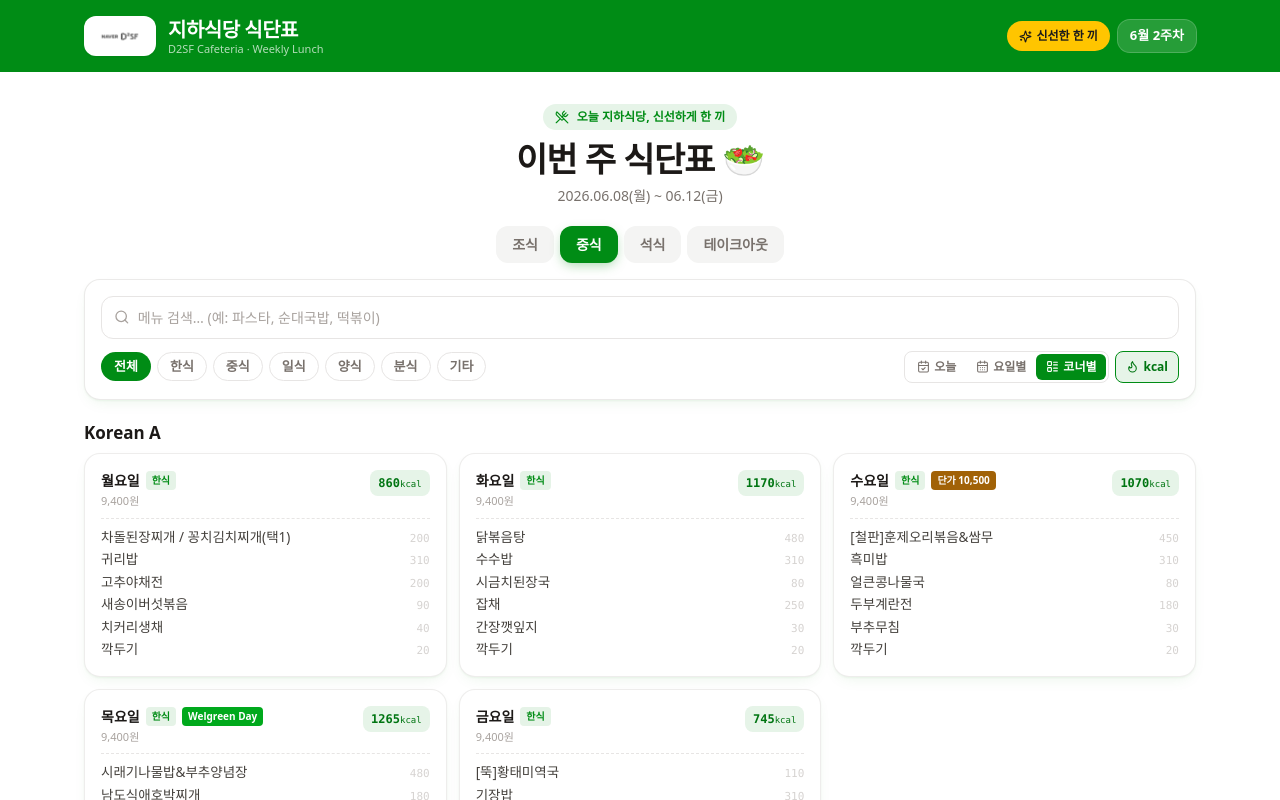
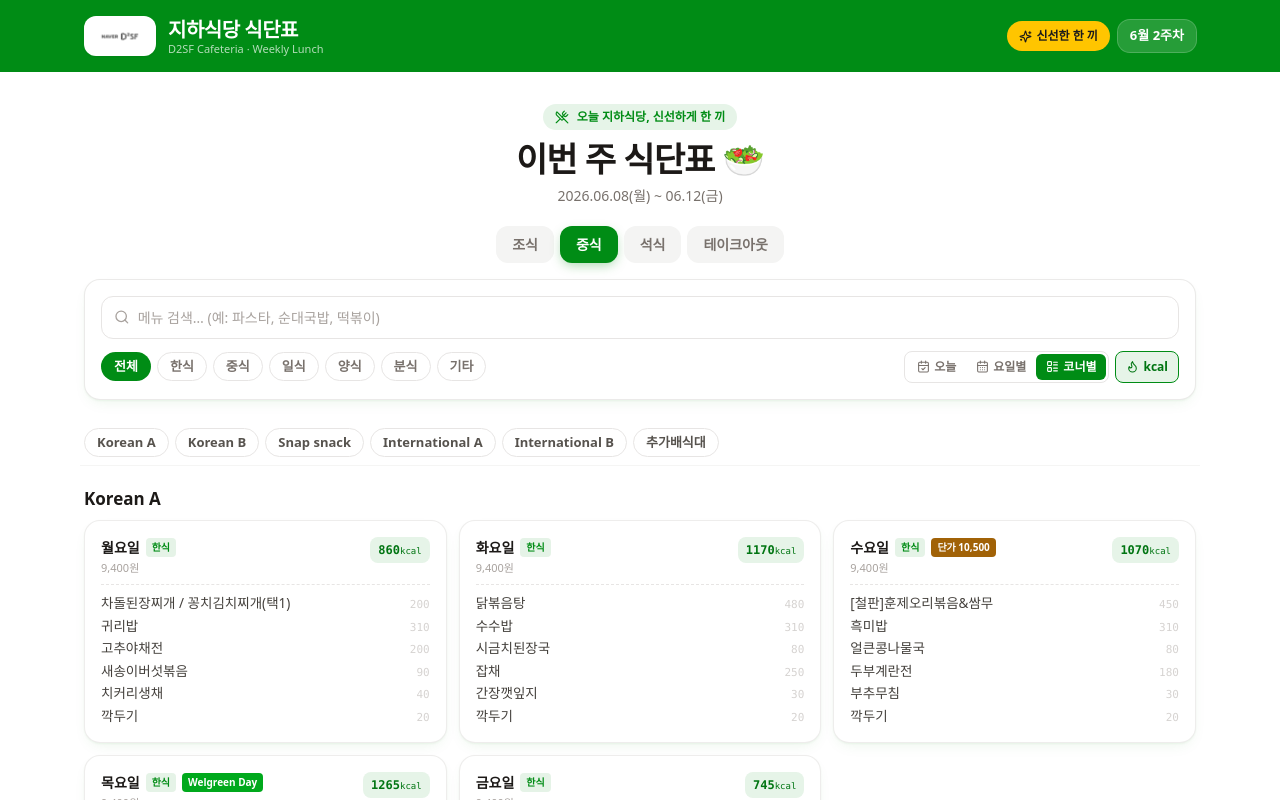
Before and after one commit to sykang-max/d2sf-cafeteria-menu, a React (Vite) app: page / in a window 1280 px wide. Both pictures are taken after a click on the button "코너별". Shown: the top 800 px of the page. Built offline with nearby package versions, Linux system fonts and the light colour scheme; a web font is replaced by a local one.

Commit message:
feat: ??? ??? ??? ?? ???? ??

```diff
--- a/src/components/WeeklyLunchMenu.jsx
+++ b/src/components/WeeklyLunchMenu.jsx
@@ -109,9 +109,10 @@ export default function WeeklyLunchMenu({ week }) {
     [STATIC_TAKEOUT, cuisine, q]
   );
 
-  // 요일별 화면에서 해당 요일 섹션으로 부드럽게 점프
-  const jumpTo = (d) => {
-    const el = document.getElementById(`day-${d}`);
+  // 섹션으로 부드럽게 점프 (요일별·코너별 공용). 코너명에 공백이 있어 id용으로 치환.
+  const slug = (s) => s.replace(/\s+/g, "-");
+  const jumpTo = (id) => {
+    const el = document.getElementById(id);
     if (el) el.scrollIntoView({ behavior: "smooth", block: "start" });
   };
 
@@ -257,7 +258,7 @@ export default function WeeklyLunchMenu({ week }) {
               {DAYS.filter(([d]) => visible.some((s) => s.day === d)).map(([d, date]) => (
                 <button
                   key={d}
-                  onClick={() => jumpTo(d)}
+                  onClick={() => jumpTo(`day-${d}`)}
                   className="inline-flex items-baseline gap-1 rounded-full border border-stone-200 bg-white px-3 py-1 text-[13px] font-bold text-stone-600 transition-transform duration-150 ease-out hover:border-subway-green hover:text-subway-green active:scale-95 focus-visible:outline focus-visible:outline-2 focus-visible:outline-offset-1 focus-visible:outline-subway-green"
                 >
                   {d}
@@ -287,11 +288,23 @@ export default function WeeklyLunchMenu({ week }) {
           </div>
         ) : (
           <div className="mt-5 space-y-5">
+            {/* 코너 바로가기 (sticky) */}
+            <div className="sticky top-0 z-20 -mx-1 flex flex-wrap items-center gap-1.5 border-b border-stone-100 bg-white/90 px-1 py-2 backdrop-blur">
+              {corners.filter((cn) => visible.some((s) => s.corner === cn)).map((cn) => (
+                <button
+                  key={cn}
+                  onClick={() => jumpTo(`corner-${slug(cn)}`)}
+                  className="inline-flex items-center rounded-full border border-stone-200 bg-white px-3 py-1 text-[13px] font-bold text-stone-600 transition-transform duration-150 ease-out hover:border-subway-green hover:text-subway-green active:scale-95 focus-visible:outline focus-visible:outline-2 focus-visible:outline-offset-1 focus-visible:outline-subway-green"
+                >
+                  {cn}
+                </button>
+              ))}
+            </div>
             {corners.map((cn) => {
               const sets = visible.filter((s) => s.corner === cn);
               if (sets.length === 0) return null;
               return (
-                <div key={cn}>
+                <div key={cn} id={`corner-${slug(cn)}`} className="scroll-mt-16">
                   <h3 className="mb-2 text-[17px] font-extrabold text-stone-900">{cn}</h3>
                   <div className="grid grid-cols-1 gap-3 sm:grid-cols-2 lg:grid-cols-3">
                     {sets.map((s, i) => (
```
